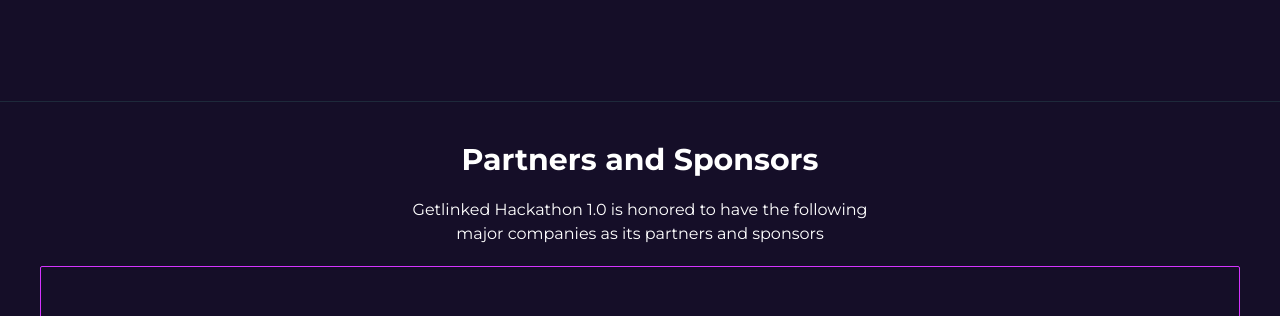
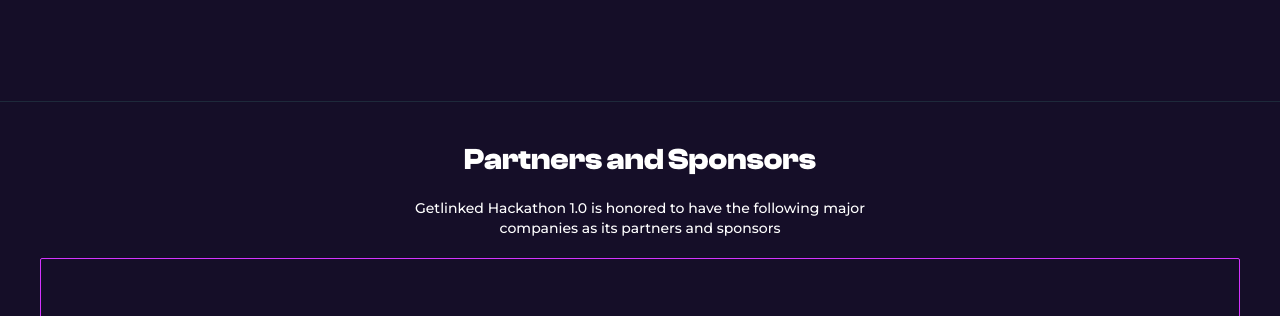
Before and after one commit to Leeyah-123/GetLinked, a React (Vite) app: page / in a window 1280 px wide. Shown: the part 5851-6167 px from the top of the page. Built offline with nearby package versions, Linux system fonts and the light colour scheme.

Commit message:
Repo Partners section

```diff
--- a/src/sections/Partners.tsx
+++ b/src/sections/Partners.tsx
@@ -9,10 +9,12 @@
 
 const Partners = () => {
   return (
-    <SectionContainer className="flex-col px-10 md:px-20 lg:px-[300px] py-12">
+    <SectionContainer className="text-[3.4vw] flex-col px-10 md:px-20 lg:px-[300px] lg:text-sm py-12">
       <div className="md:w-[480px] text-center md:h-auto mx-auto">
-        <h2 className="font-bold text-3xl">Partners and Sponsors</h2>
-        <p className="my-5">
+        <h2 className="text-xl font-bold clash-display lg:text-3xl">
+          Partners and Sponsors
+        </h2>
+        <p className="my-3 lg:my-5 font-medium">
           Getlinked Hackathon 1.0 is honored to have the following major
           companies as its partners and sponsors
         </p>
```
